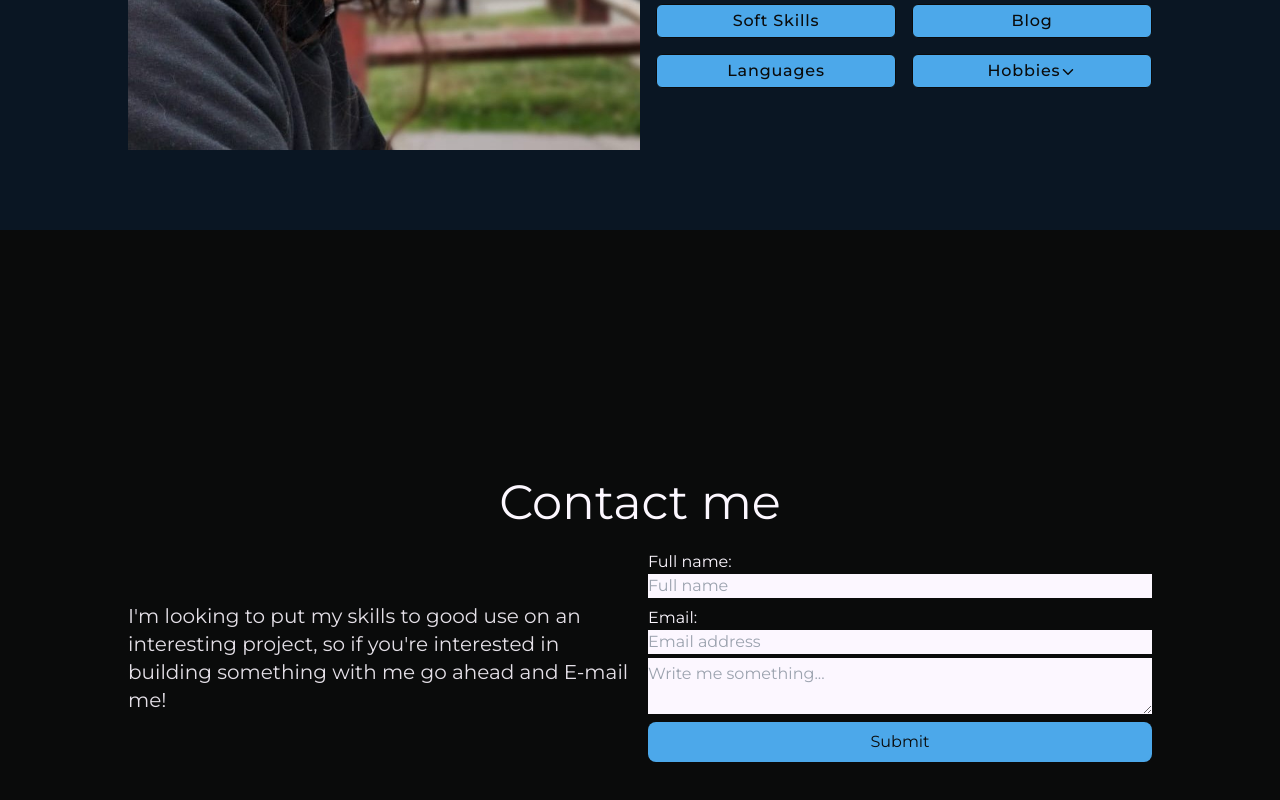
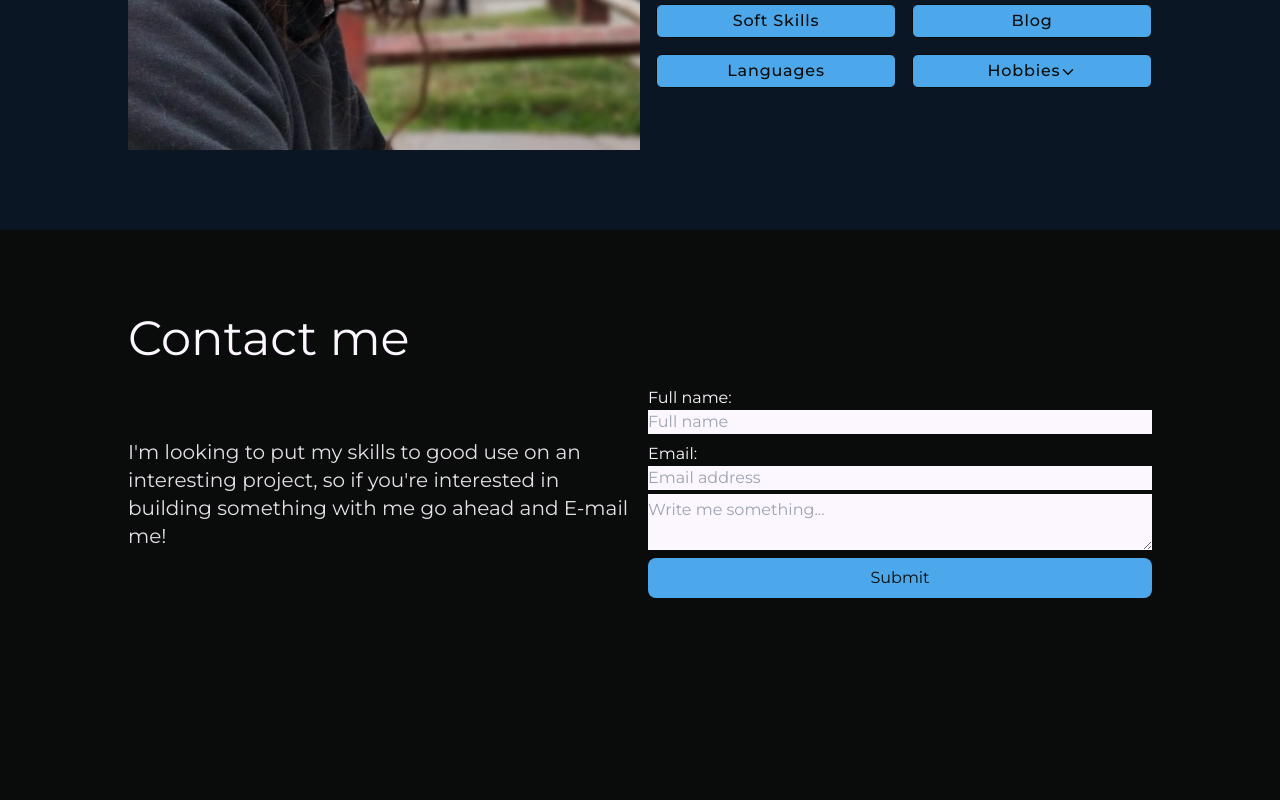
Before and after one commit to tomasesquivelgc/Portfolio, a React (Vite) app: page / in a window 1280 px wide. Shown: the part 5202-6002 px from the top of the page. Built offline with nearby package versions, Linux system fonts and the light colour scheme; a web font is replaced by a local one.

Commit message:
fix/contact section position

```diff
--- a/src/sections/ContactSection.jsx
+++ b/src/sections/ContactSection.jsx
@@ -2,8 +2,8 @@ import ContactForm from '../components/Contact/ContactForm';
 
 function ContactSection() {
   return (
-    <section id="contact" className="bg-night min-h-screen flex flex-col justify-center items-center px-10 py-20 md:px-16 lg:px-32">
-      <div className="text-center w-full md:w-1/2">
+    <section id="contact" className="bg-night min-h-screen flex flex-col justify-start items-center px-10 py-20 md:px-16 lg:px-32">
+      <div className="text-left w-full">
         <h2 className="text-5xl py-1">Contact me</h2>
       </div>
       <div className="flex flex-col md:flex-row gap-4 items-center">
```
